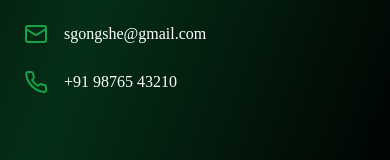
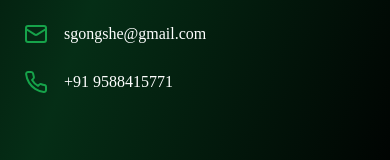
Before and after one commit to Abhishekkuntare/KrishiMitra-AI, a Next.js app: page /contact in a window 390 px wide. Shown: the part 809-969 px from the top of the page. Built offline with nearby package versions, Linux system fonts and the light colour scheme.

Commit message:
mobile number updated

```diff
--- a/app/contact/page.tsx
+++ b/app/contact/page.tsx
@@ -119,7 +119,7 @@ ${message}
 
           <div className="flex gap-4 items-center">
             <Phone className="text-green-600" />
-            <span>+91 98765 43210</span>
+            <span>+91 9588415771</span>
           </div>
         </div>
 
```
